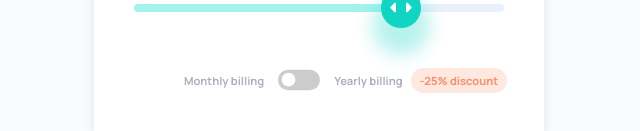
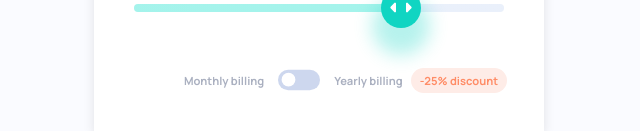
Before and after one commit to marsou001/interactive-pricing, a React (Create React App) app: page / in a window 1280 px wide. Shown: the part 319-450 px from the top of the page, without its empty margins (321-961 px from the left). Built offline with nearby package versions, Linux system fonts and the light colour scheme.

Commit message:
style: change toggle button background color on toggle

```diff
--- a/src/components/PricingForm/PricingFormCheckbox/CustomCheckbox/CustomCheckbox.tsx
+++ b/src/components/PricingForm/PricingFormCheckbox/CustomCheckbox/CustomCheckbox.tsx
@@ -1,7 +1,7 @@
 import styled from 'styled-components';
 
 const CustomCheckbox = styled.div`
-    background-color: #ccc;
+    background-color: hsl(223, 50%, 87%);
     position: absolute;
     cursor: pointer;
     top: 0;
--- a/src/components/PricingForm/PricingFormCheckbox/Discount/Discount.tsx
+++ b/src/components/PricingForm/PricingFormCheckbox/Discount/Discount.tsx
@@ -1,8 +1,8 @@
 import styled from 'styled-components';
 
 const Discount = styled.span`
-    color: hsla(15, 100%, 70%, 1);
-    background-color: hsla(15, 100%, 70%, 0.2);
+    color: hsl(15, 100%, 70%);
+    background-color: hsl(14, 92%, 95%);
     display: inline-block;
     margin-left: 5px;
     padding: 5px 9px;
--- a/src/components/PricingForm/PricingFormCheckbox/PricingFormCheckbox.tsx
+++ b/src/components/PricingForm/PricingFormCheckbox/PricingFormCheckbox.tsx
@@ -12,7 +12,7 @@ interface PricingFormCheckboxProps {
 
 const GlobalStyle = createGlobalStyle`
     .checkbox-active {
-        background-color: #2196F3;
+        background-color: hsl(174, 77%, 80%);
         &::before {
             left: 40px;
         }
```
